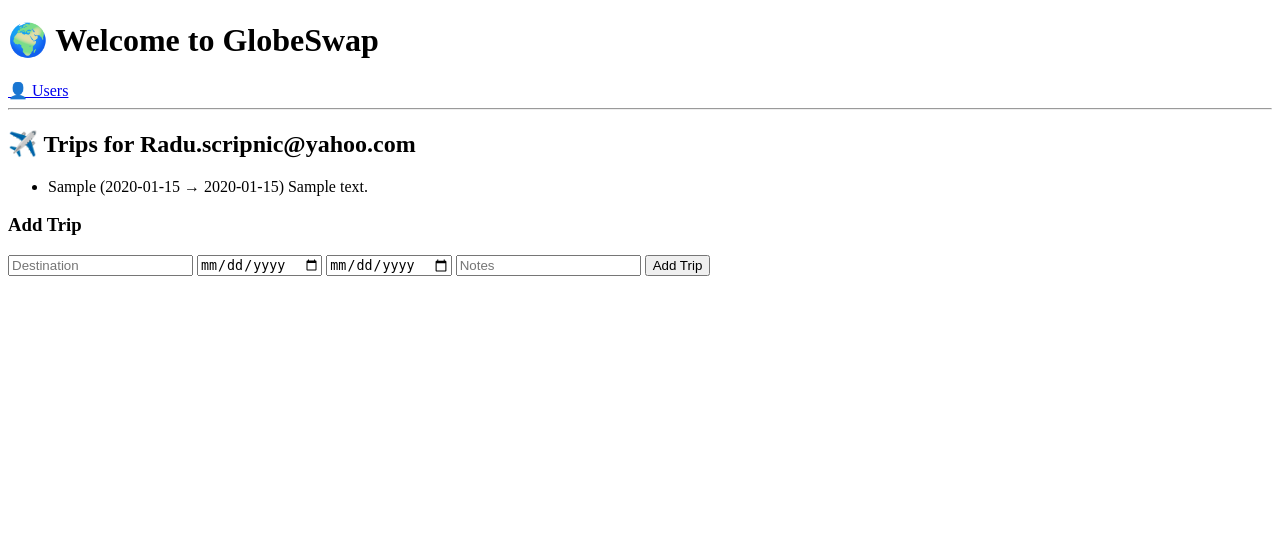
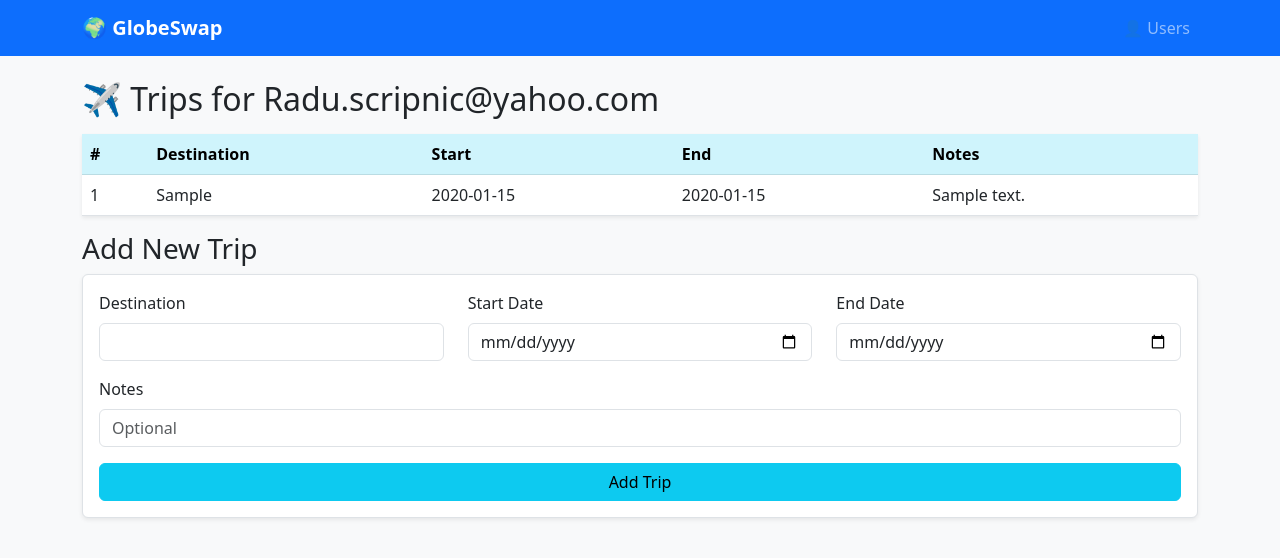
Before and after one commit to RaduScripnic/GlobeSwap, a Flask app: page /trips/1 in a window 1280 px wide. Shown: the top 558 px of the page. Run offline with Flask 3, Linux system fonts and the light colour scheme; tables that the repository leaves empty hold one stand-in row (values such as "Sample post").

Commit message:
ading some style to the HTML pages

```diff
--- a/templates/base.html
+++ b/templates/base.html
@@ -1,15 +1,27 @@
 <!DOCTYPE html>
 <html lang="en">
 <head>
-  <meta charset="UTF-8">
-  <title>🌍 GlobeSwap</title>
+    <meta charset="UTF-8">
+    <meta name="viewport" content="width=device-width, initial-scale=1">
+    <title>🌍 GlobeSwap</title>
+    <link href="https://cdn.jsdelivr.net/npm/bootstrap@5.3.0/dist/css/bootstrap.min.css" rel="stylesheet">
 </head>
-<body>
-  <h1>🌍 Welcome to GlobeSwap</h1>
-  <nav>
-    <a href="{{ url_for('list_users') }}">👤 Users</a>
-  </nav>
-  <hr>
-  {% block content %}{% endblock %}
+<body class="bg-light">
+<nav class="navbar navbar-expand-lg navbar-dark bg-primary mb-4">
+    <div class="container">
+        <a class="navbar-brand fw-bold" href="{{ url_for('home') }}">🌍 GlobeSwap</a>
+        <div class="collapse navbar-collapse">
+            <ul class="navbar-nav ms-auto">
+                <li class="nav-item"><a class="nav-link" href="{{ url_for('list_users') }}">👤 Users</a></li>
+            </ul>
+        </div>
+    </div>
+</nav>
+
+<div class="container">
+    {% block content %}{% endblock %}
+</div>
+
+<script src="https://cdn.jsdelivr.net/npm/bootstrap@5.3.0/dist/js/bootstrap.bundle.min.js"></script>
 </body>
 </html>
--- a/templates/trips.html
+++ b/templates/trips.html
@@ -1,19 +1,50 @@
 {% extends "base.html" %}
 {% block content %}
-<h2>✈️ Trips for {{ user.username }}</h2>
-<ul>
-  {% for trip in trips %}
-    <li>{{ trip.destination }} ({{ trip.start_date }} → {{ trip.end_date }}) {{ trip.notes }}</li>
-  {% endfor %}
-</ul>
+<h2 class="mb-3">✈️ Trips for {{ user.username }}</h2>
+<table class="table table-hover shadow-sm">
+    <thead class="table-info">
+        <tr>
+            <th>#</th>
+            <th>Destination</th>
+            <th>Start</th>
+            <th>End</th>
+            <th>Notes</th>
+        </tr>
+    </thead>
+    <tbody>
+        {% for trip in trips %}
+        <tr>
+            <td>{{ loop.index }}</td>
+            <td>{{ trip.destination }}</td>
+            <td>{{ trip.start_date }}</td>
+            <td>{{ trip.end_date }}</td>
+            <td>{{ trip.notes }}</td>
+        </tr>
+        {% endfor %}
+    </tbody>
+</table>
 
-<h3>Add Trip</h3>
-<form method="post" action="{{ url_for('create_trip') }}">
-  <input type="hidden" name="user_id" value="{{ user.id }}">
-  <input type="text" name="destination" placeholder="Destination" required>
-  <input type="date" name="start_date" required>
-  <input type="date" name="end_date" required>
-  <input type="text" name="notes" placeholder="Notes">
-  <button type="submit">Add Trip</button>
+<h3>Add New Trip</h3>
+<form method="post" action="{{ url_for('create_trip') }}" class="p-3 border rounded shadow-sm bg-white">
+    <input type="hidden" name="user_id" value="{{ user.id }}">
+    <div class="row mb-3">
+        <div class="col">
+            <label class="form-label">Destination</label>
+            <input class="form-control" type="text" name="destination" required>
+        </div>
+        <div class="col">
+            <label class="form-label">Start Date</label>
+            <input class="form-control" type="date" name="start_date" required>
+        </div>
+        <div class="col">
+            <label class="form-label">End Date</label>
+            <input class="form-control" type="date" name="end_date" required>
+        </div>
+    </div>
+    <div class="mb-3">
+        <label class="form-label">Notes</label>
+        <input class="form-control" type="text" name="notes" placeholder="Optional">
+    </div>
+    <button class="btn btn-info w-100">Add Trip</button>
 </form>
 {% endblock %}
```
Also changed, not shown: templates/skills.html (+38 -12 lines), templates/users.html (+41 -15 lines).
